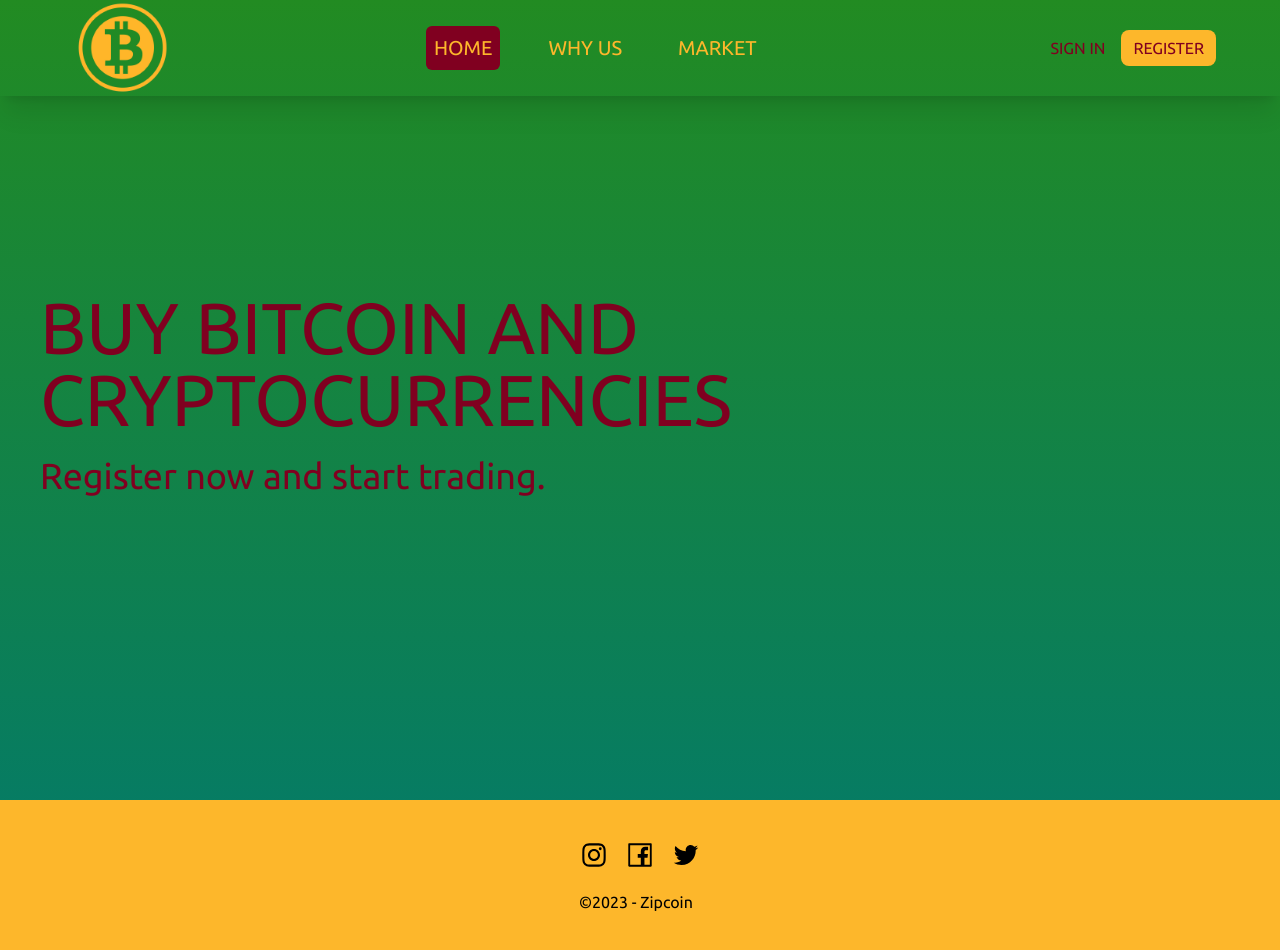
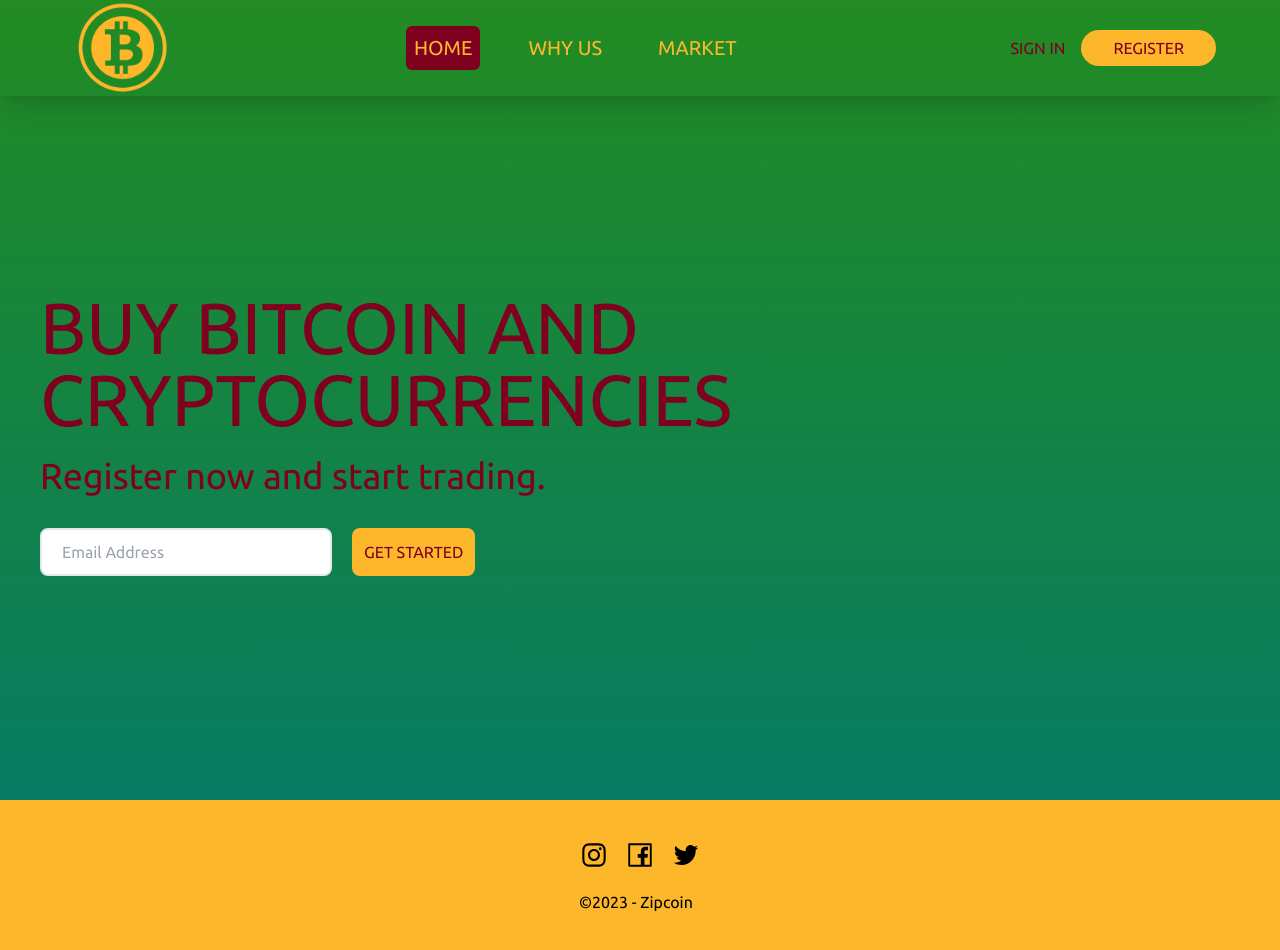
Before and after one commit to hasan-hayder/cryptoapp, a Next.js app: page / in a window 1280 px wide. Shown: the top 950 px of the page. Built offline with nearby package versions, Linux system fonts and the light colour scheme.

Commit message:
email form

```diff
--- a/Footer.tsx
+++ b/Footer.tsx
@@ -2,7 +2,7 @@ import { AiOutlineInstagram, AiOutlineFacebook, AiOutlineTwitter } from "react-i
 
 export default function Footer() {
   return (
-    <div className="flex self-end py-15 sm:py-20 bg-logo w-full h-10 justify-center">
+    <div className="flex self-end py-15 sm:py-20 bg-logo w-full sm:h-20 justify-center">
         <div className="flex-col p-5">
       <div className="flex gap-4 items-center text-center my-5">
         <AiOutlineInstagram size={30} className="cursor-pointer mr-4" />
--- a/src/app/(components)/Button.tsx
+++ b/src/app/(components)/Button.tsx
@@ -8,12 +8,14 @@ interface ButtonProps extends ButtonHTMLAttributes<HTMLButtonElement> {
   children: ReactNode;
   submit?: boolean;
   register?: boolean;
+  navbar?: boolean;
 }
 
-function Button({ children, submit, register, ...rest }: ButtonProps) {
+function Button({ children, submit, register, navbar, ...rest }: ButtonProps) {
   let classes = className(rest.className, 'flex items-center uppercase px-3 py-1.5 rounded-lg', {
     'bg-emerald-700 text-white': submit,
     'bg-logo text-burgundy': register,
+    'px-8 rounded-full': navbar
   });
   classes = twMerge(classes);
 
--- a/src/app/NavBar.tsx
+++ b/src/app/NavBar.tsx
@@ -44,7 +44,7 @@ export default function NavBar() {
     const isActive = pathname === link.path;
     return (
       <Link href={link.path} key={link.label}>
-        <li className={isActive ? "mr-10 uppercase p-2 bg-burgundy rounded-md text-logo  text-xl":"mr-10 uppercase text-logo p-2  text-xl"}>
+        <li className={ isActive ? "mr-10 uppercase p-2 bg-burgundy rounded-md text-logo  text-xl":"mr-10 uppercase text-logo p-2  text-xl"}>
           {link.label}
         </li>
       </Link>
@@ -92,7 +92,7 @@ export default function NavBar() {
         <div className=" gap-4 items-center hidden sm:flex">
             <div className="cursor-pointer text-burgundy">SIGN IN</div>
           <Link href="/register">
-            <Button register>REGISTER</Button>
+            <Button register navbar>REGISTER</Button>
           </Link>
         </div>
         <div onClick={handleClick} className="sm:hidden cursor-pointer p-5">
--- a/src/app/page.tsx
+++ b/src/app/page.tsx
@@ -1,3 +1,5 @@
+import Button from "./(components)/Button";
+
 export default function Home() {
   return (
     <div className="flex-auto py-20 sm:py-40 px-2 sm:px-10 justify-center mx-auto items-center">
@@ -7,6 +9,12 @@ export default function Home() {
         </h1>
         <p className="text-3xl sm:text-4xl">Register now and start trading.</p>
       </div>
+      <div>
+        <form className="my-8 h-12 flex">
+          <input type="email" className="mr-5 border-2 rounded-lg px-5 focus:outline-none focus:border-burgundy focus:ring-burgundy" placeholder="Email Address"></input>
+          <Button register>Get Started</Button>
+        </form>
+      </div>
     </div>
   );
 }
```
